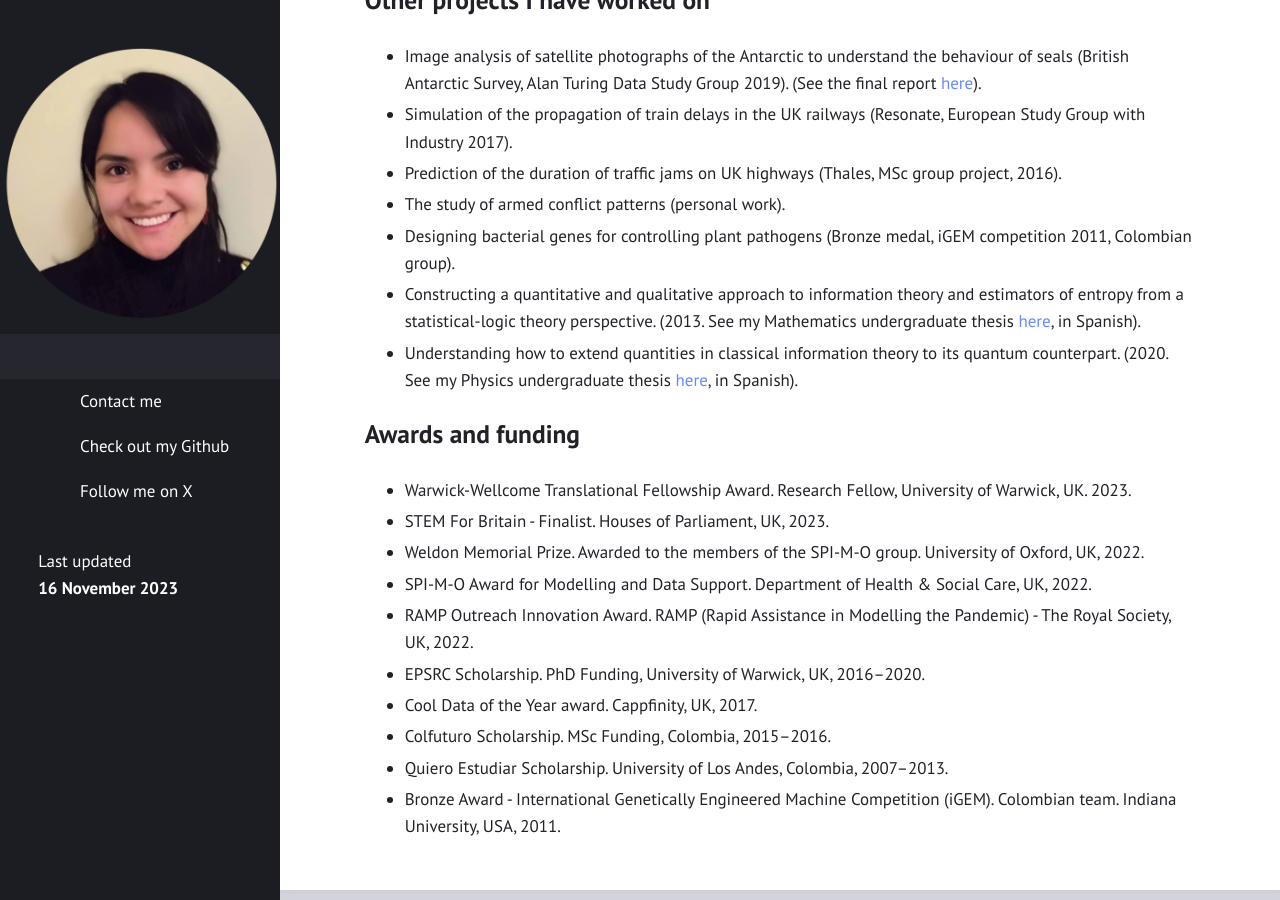
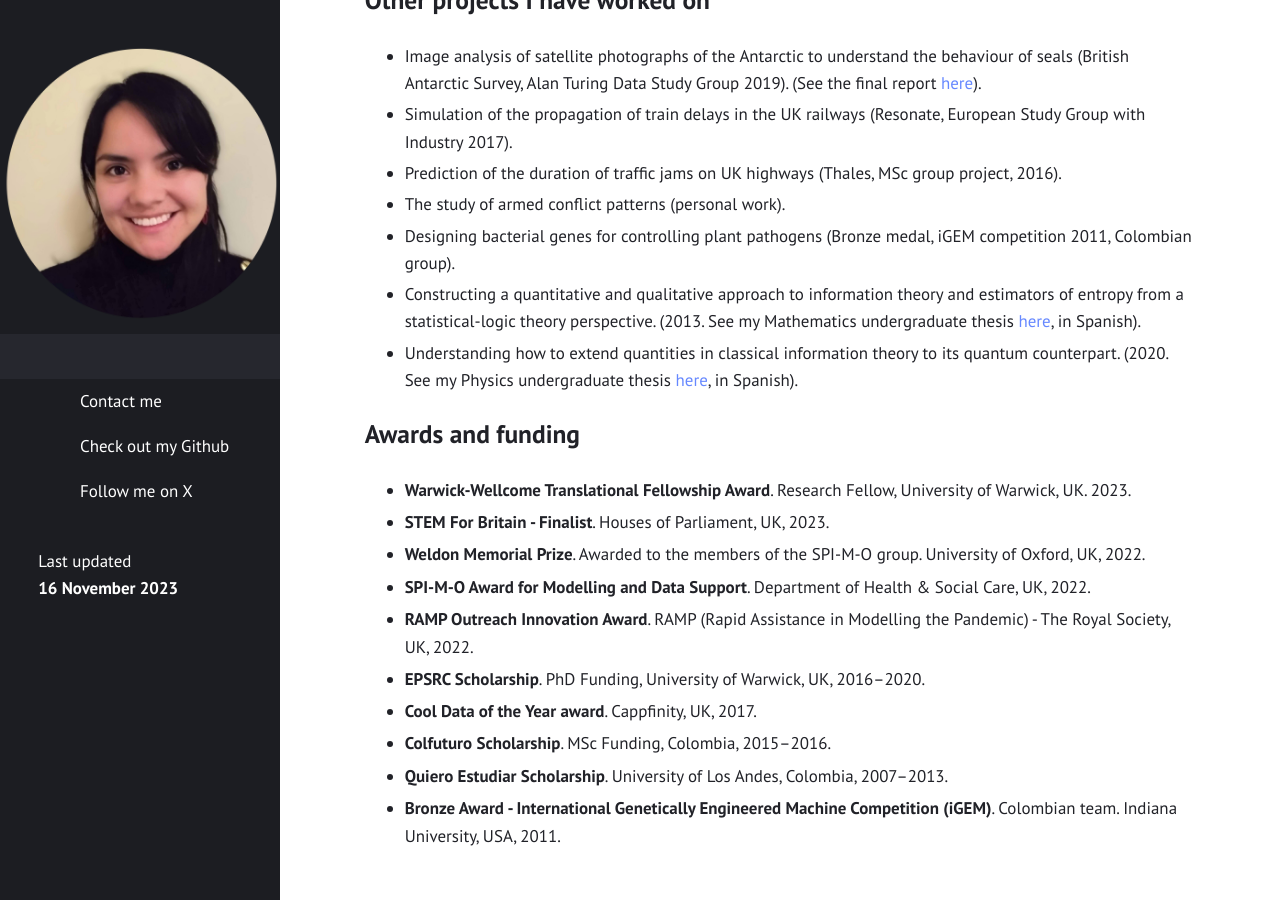
Before and after one commit to lauraguzmanrincon/lauraguzmanrincon.github.io, a Jekyll site: the page built from index.md, in a window 1280 px wide and 900 px high, scrolled down 1322 px. Built offline with Jekyll 4.4.1, drawn with Linux system fonts in a browser that asks for light colours; some of the changed text lies outside the part shown.

```diff
--- a/index.md
+++ b/index.md
@@ -36,13 +36,13 @@ I have also worked with colleagues in Astrophysics to use Gaussian processes to
 
 ## Awards and funding
 
-- Warwick-Wellcome Translational Fellowship Award. Research Fellow, University of Warwick, UK. 2023.
-- STEM For Britain - Finalist. Houses of Parliament, UK, 2023.
-- Weldon Memorial Prize. Awarded to the members of the SPI-M-O group. University of Oxford, UK, 2022.
-- SPI-M-O Award for Modelling and Data Support. Department of Health & Social Care, UK, 2022.
-- RAMP Outreach Innovation Award. RAMP (Rapid Assistance in Modelling the Pandemic) - The Royal Society, UK, 2022.
-- EPSRC Scholarship. PhD Funding, University of Warwick, UK, 2016–2020.
-- Cool Data of the Year award. Cappfinity, UK, 2017.
-- Colfuturo Scholarship. MSc Funding, Colombia, 2015–2016.
-- Quiero Estudiar Scholarship. University of Los Andes, Colombia, 2007–2013.
-- Bronze Award - International Genetically Engineered Machine Competition (iGEM). Colombian team. Indiana University, USA, 2011.
+- **Warwick-Wellcome Translational Fellowship Award**. Research Fellow, University of Warwick, UK. 2023.
+- **STEM For Britain - Finalist**. Houses of Parliament, UK, 2023.
+- **Weldon Memorial Prize**. Awarded to the members of the SPI-M-O group. University of Oxford, UK, 2022.
+- **SPI-M-O Award for Modelling and Data Support**. Department of Health & Social Care, UK, 2022.
+- **RAMP Outreach Innovation Award**. RAMP (Rapid Assistance in Modelling the Pandemic) - The Royal Society, UK, 2022.
+- **EPSRC Scholarship**. PhD Funding, University of Warwick, UK, 2016–2020.
+- **Cool Data of the Year award**. Cappfinity, UK, 2017.
+- **Colfuturo Scholarship**. MSc Funding, Colombia, 2015–2016.
+- **Quiero Estudiar Scholarship**. University of Los Andes, Colombia, 2007–2013.
+- **Bronze Award - International Genetically Engineered Machine Competition (iGEM)**. Colombian team. Indiana University, USA, 2011.
```
Also changed, not shown: other parts of index.md (+1 -1 lines).
